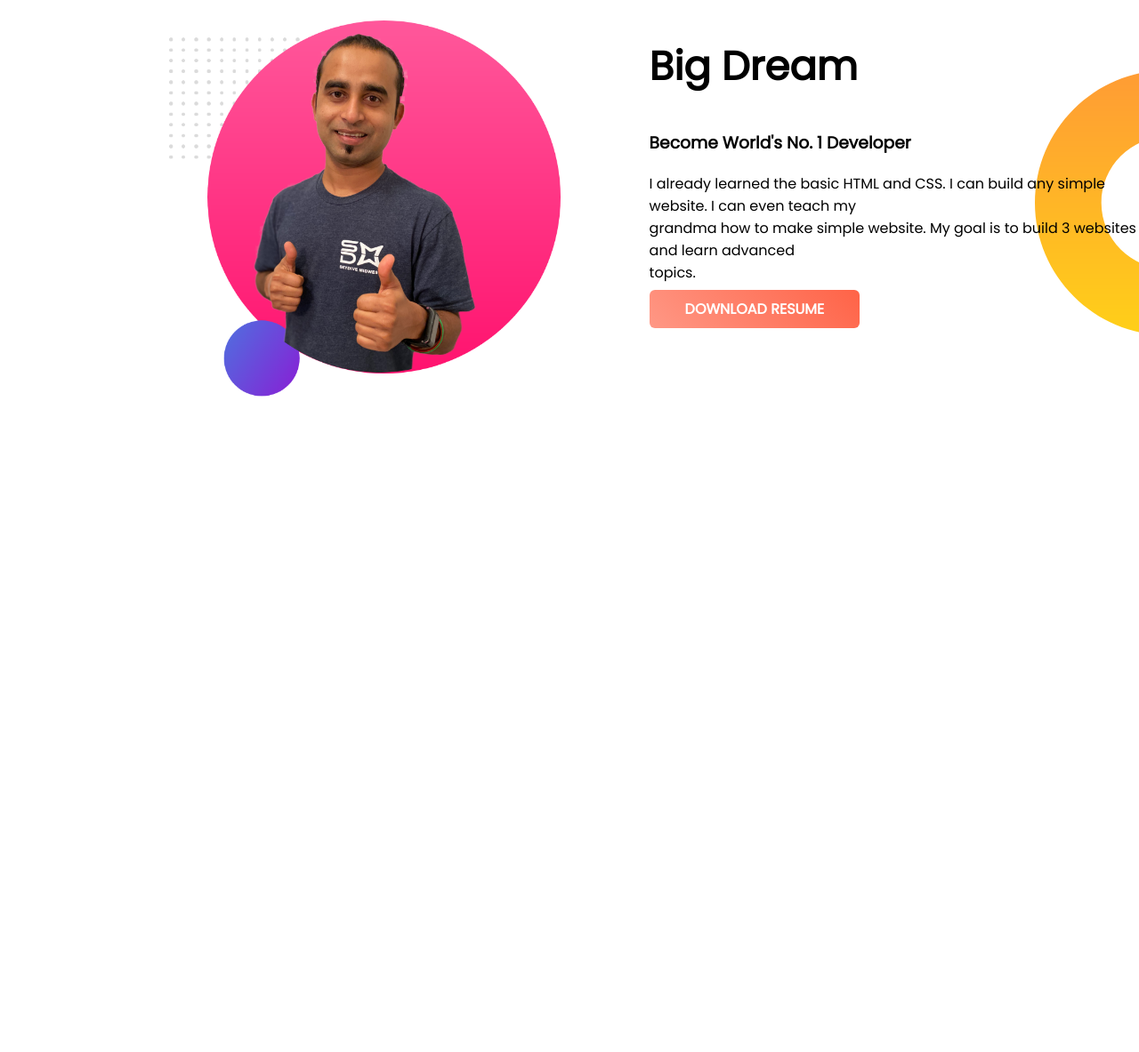
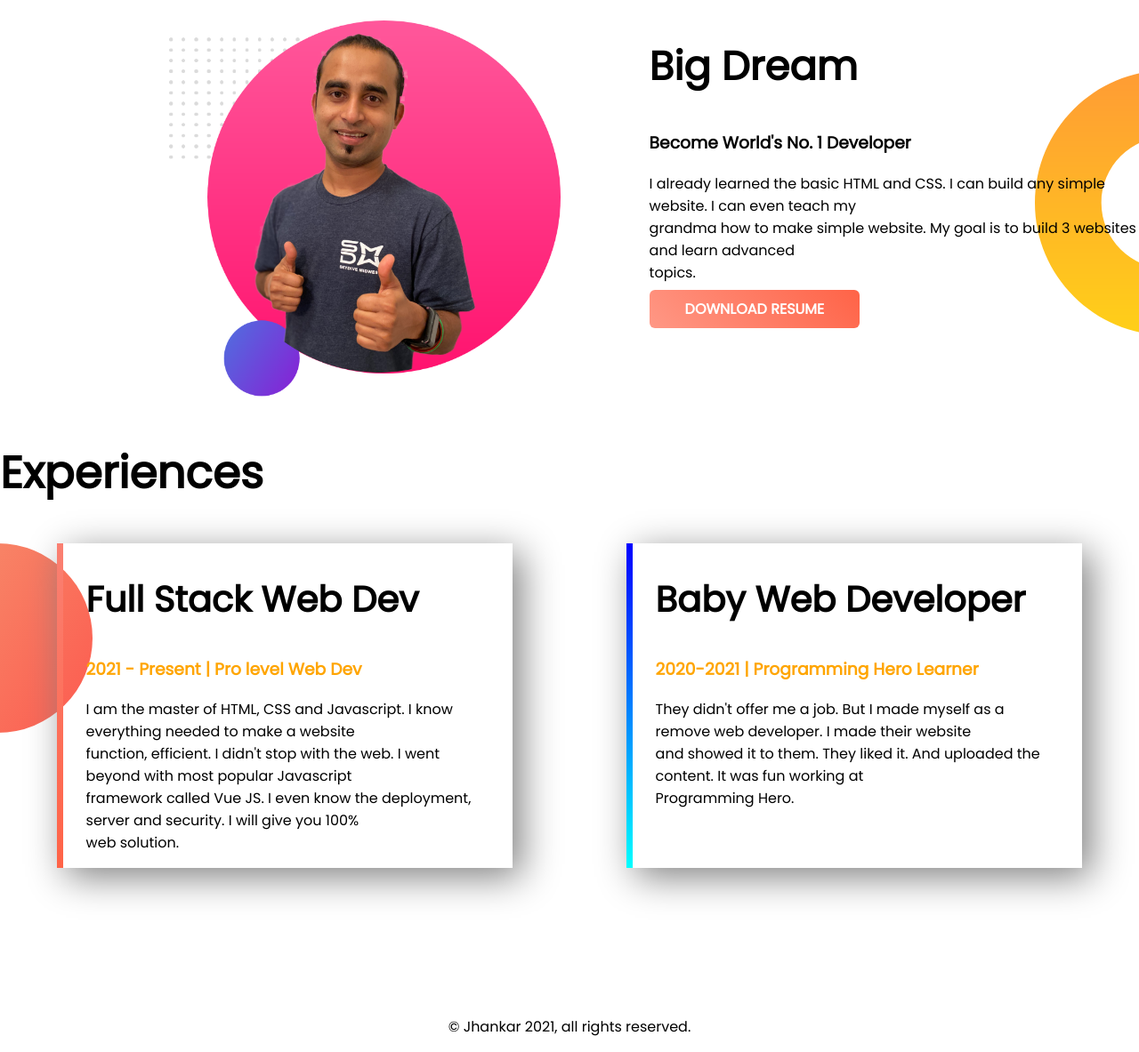
Before and after one commit to MdMehediHasanBhuiyan77/developer-portfolio, a plain HTML site: page developer-portfolio/index.html in a window 1280 px wide. Shown: the part 515-1698 px from the top of the page at 89% size. Before the commit the page ends 968 px from the top, so only its background shows below. Drawn offline with Linux system fonts and the light colour scheme.

Commit message:
finishing touch

```diff
--- a/developer-portfolio/index.html
+++ b/developer-portfolio/index.html
@@ -50,6 +50,41 @@
 
     </section>
 
+    <section class="exp-area">
+
+        <h1 class="title-size">Experiences</h1>
+
+        <div class="div-text">
+
+            <div id="one" class="div-inside">
+                <h1 class="title-size-two">Full Stack Web Dev</h1>
+                <h3 class="title-color">2021 - Present | Pro level Web Dev</h3>
+                <p>I am the master of HTML, CSS and Javascript. I know everything needed to make a website <br>
+                    function,
+                    efficient. I didn't stop with the web. I went beyond with most popular Javascript <br> framework
+                    called
+                    Vue
+                    JS. I even know the deployment, server and security. I will give you 100% <br> web solution.</p>
+            </div>
+
+            <div id="two" class="div-inside">
+                <h1 class="title-size-two">Baby Web Developer</h1>
+                <h3 class="title-color">2020-2021 | Programming Hero Learner</h3>
+                <p>They didn't offer me a job. But I made myself as a remove web developer. I made their website <br>
+                    and
+                    showed
+                    it to them. They liked it. And uploaded the content. It was fun working at <br> Programming Hero.
+                </p>
+            </div>
+        </div>
+    </section>
+
+    <footer>
+        <p>
+            © Jhankar 2021, all rights reserved.
+        </p>
+    </footer>
+
 </body>
 
 </html>
--- a/developer-portfolio/styles/style.css
+++ b/developer-portfolio/styles/style.css
@@ -4,6 +4,9 @@ body{
 }
 .title-size{
     font-size: 50px;
+}
+.title-size-two{
+    font-size: 40px;
 }
 .title-color{
     color: orange;
@@ -31,10 +34,41 @@ body{
     color: white;
     border-radius: 6px;
 }
-
 .dream-big{
     display: flex;
     background-image: url(../images/dream-bg.png);
     background-repeat: no-repeat;
     background-position: right;
+    margin-bottom: 30px;
 }
+.div-text{
+    display: flex;
+    margin: 50px;
+    background-image: url(../images/exp-bg.png);
+    background-repeat: no-repeat;
+    margin: 0px;
+
+}
+.div-inside{
+    box-shadow: 10px 10px 40px gray;
+    width: 40%;
+    margin-left: 5%;
+    margin-right: 5%;
+    padding-left: 2%;
+    padding-right: 2%;
+    margin-bottom: 150px;
+
+}
+#one{
+    border-left: 7px solid;
+    border-image: linear-gradient(salmon , tomato);
+    border-image-slice: 1;
+}
+#two{
+    border-left: 7px solid;
+    border-image: linear-gradient(blue , cyan);
+    border-image-slice: 1;
+}
+footer p{
+    text-align: center;
+}
```
